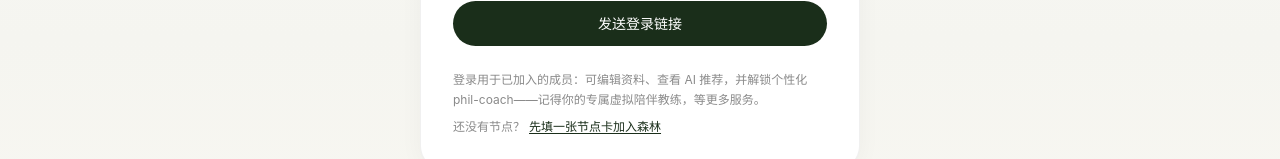
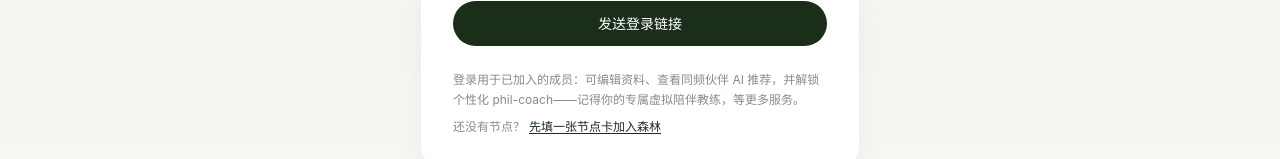
Before and after one commit to xiaoz86/forest-tress, a Next.js app: page /login in a window 1280 px wide. Shown: the part 364-523 px from the top of the page. Built offline with nearby package versions, Linux system fonts and the light colour scheme.

Commit message:
copy(login): 查看 AI 推荐 → 查看同频伙伴 AI 推荐
Co-Authored-By: Claude Opus 4.8 <noreply@anthropic.com>

```diff
--- a/src/app/login/page.tsx
+++ b/src/app/login/page.tsx
@@ -51,7 +51,7 @@ export default async function LoginPage({ searchParams }: Props) {
           <LoginForm />
 
           <p className="mt-6 text-[12px] text-text-light leading-relaxed">
-            登录用于已加入的成员：可编辑资料、查看 AI 推荐，并解锁个性化
+            登录用于已加入的成员：可编辑资料、查看同频伙伴 AI 推荐，并解锁个性化
             phil-coach——记得你的专属虚拟陪伴教练，等更多服务。
           </p>
           <p className="mt-2 text-[12px] text-text-light leading-relaxed">
```
